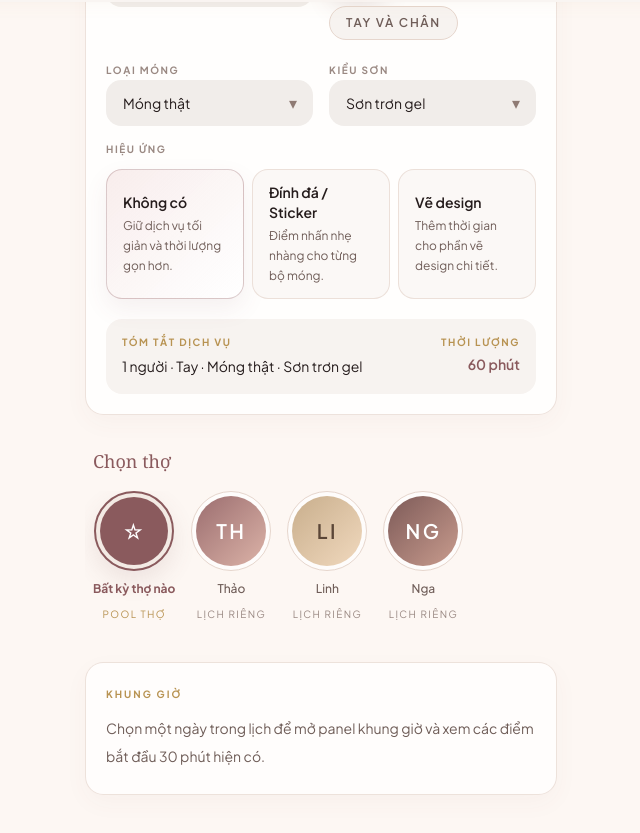
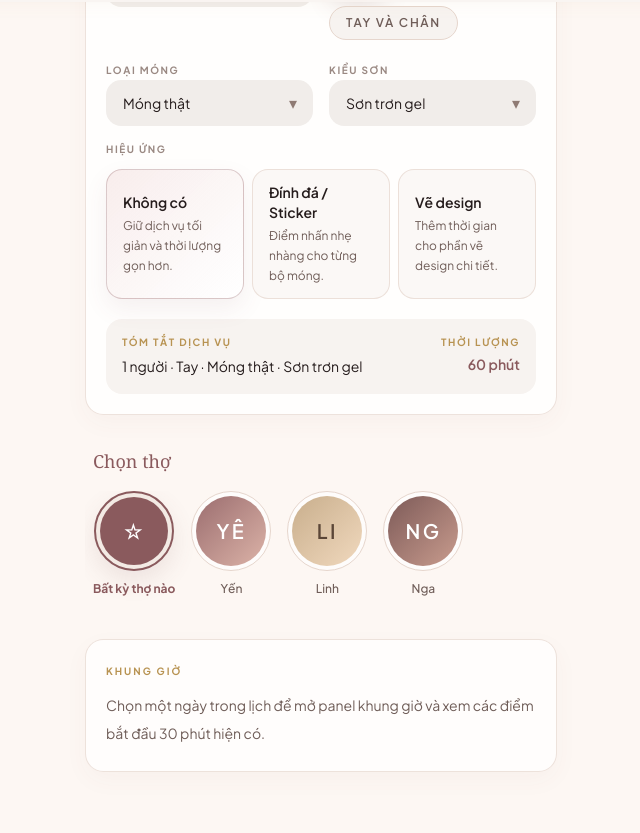
Before and after one commit to nqdat28805-jpg/nail-booking-demo, a Next.js app: page /dat-lich in a window 1280 px wide. Shown: the part 798-1631 px from the top of the page, without its empty margins (319-959 px from the left). Built offline with nearby package versions, Linux system fonts and the light colour scheme.

Commit message:
Update demo

```diff
--- a/app/dat-lich/_components/staff-picker.tsx
+++ b/app/dat-lich/_components/staff-picker.tsx
@@ -57,14 +57,6 @@ export function StaffPicker({ selectedStaffId, onSelect }: StaffPickerProps) {
               >
                 {staff.displayName}
               </span>
-              <span
-                className={[
-                  "text-[10px] uppercase tracking-[0.14em]",
-                  isSelected ? "text-secondary" : "text-[#9a8983]",
-                ].join(" ")}
-              >
-                {staff.id === "any" ? "Pool thợ" : "Lịch riêng"}
-              </span>
             </button>
           );
         })}
--- a/app/dat-lich/booking-mock.ts
+++ b/app/dat-lich/booking-mock.ts
@@ -167,7 +167,7 @@ export const PAYMENT_METHOD_OPTIONS = [
 
 export const STAFF_OPTIONS: StaffOption[] = [
   createStaff("any", "Bất kỳ thợ nào", "☆"),
-  createStaff("mia", "Thảo", "TH"),
+  createStaff("mia", "Yến", "YÊ"),
   createStaff("bella", "Linh", "LI"),
   createStaff("elena", "Nga", "NG"),
 ];
```
